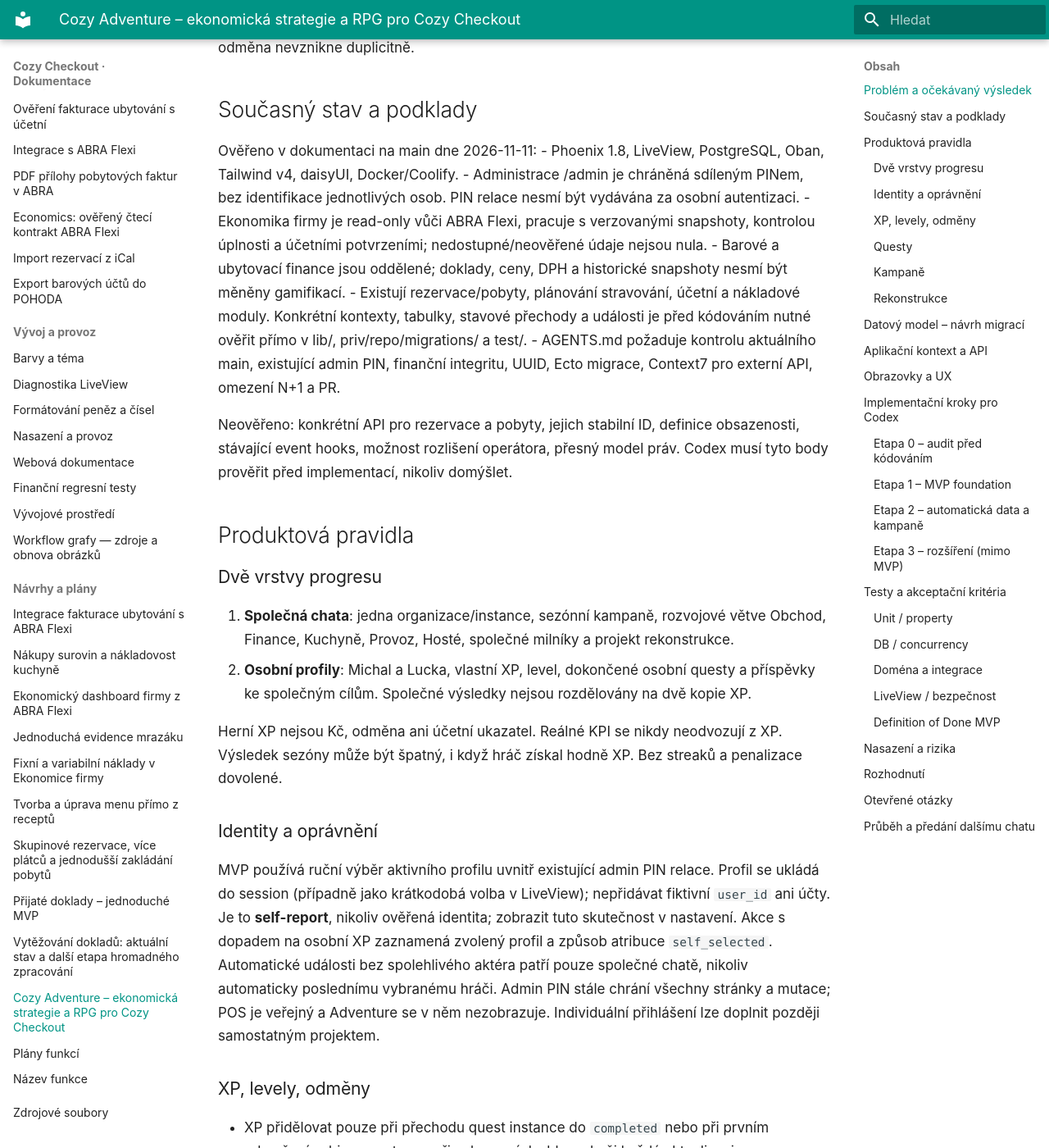
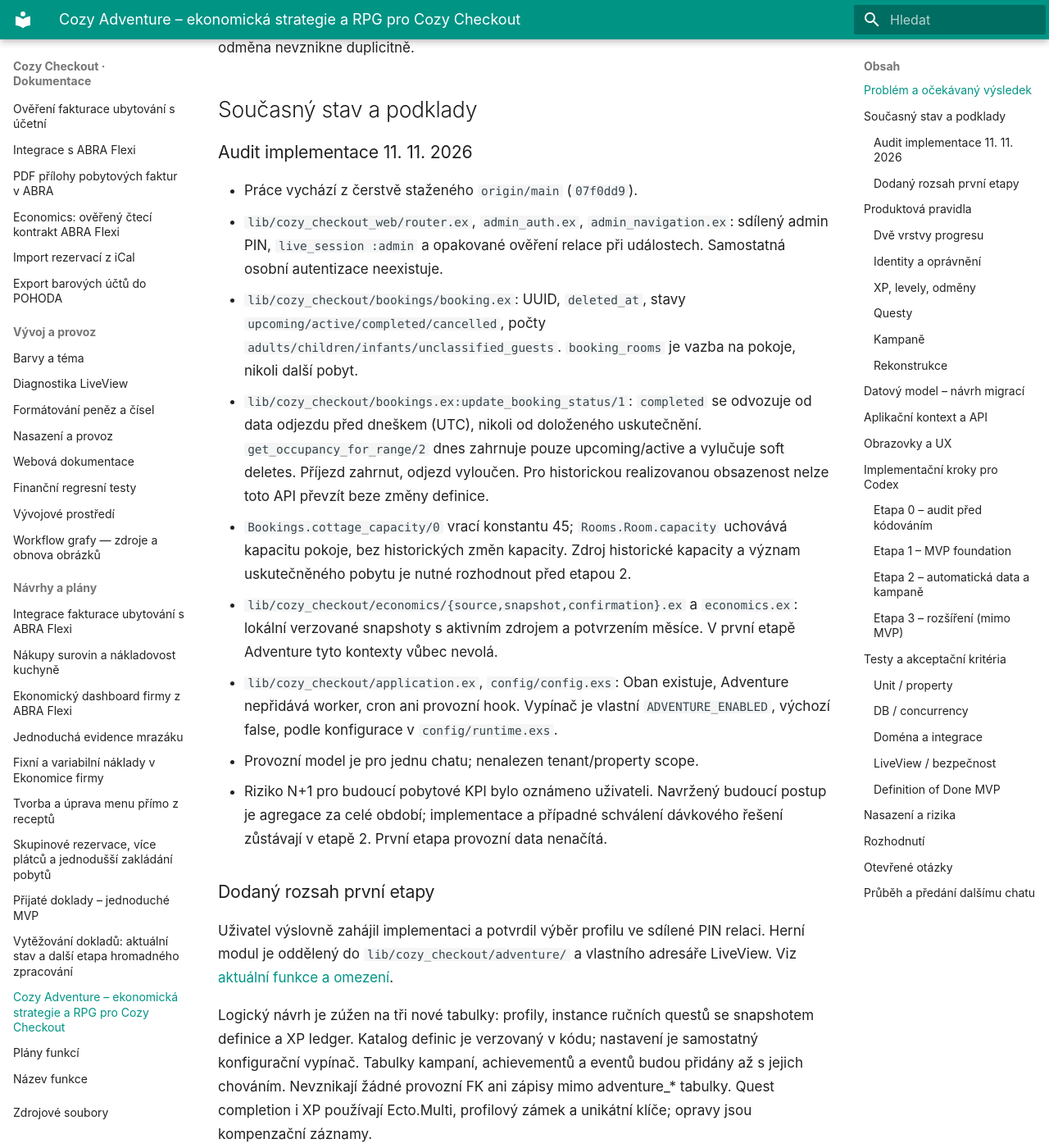
Before and after one commit to michalhorcic/cozy-checkout, an MkDocs documentation site: the page built from docs/plans/2026-11-11-cozy-adventure.md, in a window 1280 px wide and 1400 px high, scrolled down 737 px. Shown: the whole window at 82% size. Built offline with MkDocs 1.6.1 and Material for MkDocs 9.7.7, drawn with Linux system fonts in a browser that asks for light colours; some of the changed text lies outside the part shown.

Commit message:
Add isolated Cozy Adventure foundation with manual quests and XP ledger

```diff
--- a/docs/plans/2026-11-11-cozy-adventure.md
+++ b/docs/plans/2026-11-11-cozy-adventure.md
@@ -1,6 +1,6 @@
 # Cozy Adventure – ekonomická strategie a RPG pro Cozy Checkout
 
-- Stav: návrh, připraveno k revizi; bez implementace
+- Stav: rozpracováno; etapa 1 implementována ve větvi, čeká na CI a kontrolu PR
 - Vytvořeno: 2026-11-11
 - Aktualizováno: 2026-11-11
 - Repozitář: `michalhorcic/cozy-checkout`
@@ -13,6 +13,47 @@
 Úspěch MVP: správce otevře /admin/adventure, zvolí herní profil, vidí společnou sezónu a svůj postup, splní ruční quest, automatický milník se vyhodnotí z existujících dat a žádná odměna nevznikne duplicitně.
 
 ## Současný stav a podklady
+
+### Audit implementace 11. 11. 2026
+
+- Práce vychází z čerstvě staženého `origin/main` (`07f0dd9`).
+- `lib/cozy_checkout_web/router.ex`, `admin_auth.ex`, `admin_navigation.ex`:
+  sdílený admin PIN, `live_session :admin` a opakované ověření relace při
+  událostech. Samostatná osobní autentizace neexistuje.
+- `lib/cozy_checkout/bookings/booking.ex`: UUID, `deleted_at`, stavy
+  `upcoming/active/completed/cancelled`, počty `adults/children/infants/unclassified_guests`.
+  `booking_rooms` je vazba na pokoje, nikoli další pobyt.
+- `lib/cozy_checkout/bookings.ex:update_booking_status/1`: `completed` se
+  odvozuje od data odjezdu před dneškem (UTC), nikoli od doloženého uskutečnění.
+  `get_occupancy_for_range/2` dnes zahrnuje pouze upcoming/active a vylučuje
+  soft deletes. Příjezd zahrnut, odjezd vyloučen. Pro historickou realizovanou
+  obsazenost nelze toto API převzít beze změny definice.
+- `Bookings.cottage_capacity/0` vrací konstantu 45; `Rooms.Room.capacity`
+  uchovává kapacitu pokoje, bez historických změn kapacity. Zdroj historické
+  kapacity a význam uskutečněného pobytu je nutné rozhodnout před etapou 2.
+- `lib/cozy_checkout/economics/{source,snapshot,confirmation}.ex` a
+  `economics.ex`: lokální verzované snapshoty s aktivním zdrojem a potvrzením
+  měsíce. V první etapě Adventure tyto kontexty vůbec nevolá.
+- `lib/cozy_checkout/application.ex`, `config/config.exs`: Oban existuje,
+  Adventure nepřidává worker, cron ani provozní hook. Vypínač je vlastní
+  `ADVENTURE_ENABLED`, výchozí false, podle konfigurace v `config/runtime.exs`.
+- Provozní model je pro jednu chatu; nenalezen tenant/property scope.
+- Riziko N+1 pro budoucí pobytové KPI bylo oznámeno uživateli. Navržený budoucí
+  postup je agregace za celé období; implementace a případné schválení
+  dávkového řešení zůstávají v etapě 2. První etapa provozní data nenačítá.
+
+### Dodaný rozsah první etapy
+
+Uživatel výslovně zahájil implementaci a potvrdil výběr profilu ve sdílené PIN
+relaci. Herní modul je oddělený do `lib/cozy_checkout/adventure/` a vlastního
+adresáře LiveView. Viz [aktuální funkce a omezení](../features/ADVENTURE.md).
+
+Logický návrh je zúžen na tři nové tabulky: profily, instance ručních questů
+se snapshotem definice a XP ledger. Katalog definic je verzovaný v kódu;
+nastavení je samostatný konfigurační vypínač. Tabulky kampaní, achievementů
+a eventů budou přidány až s jejich chováním. Nevznikají žádné provozní FK ani
+zápisy mimo adventure_* tabulky. Quest completion i XP používají Ecto.Multi,
+profilový zámek a unikátní klíče; opravy jsou kompenzační záznamy.
 
 Ověřeno v dokumentaci na main dne 2026-11-11:
 - Phoenix 1.8, LiveView, PostgreSQL, Oban, Tailwind v4, daisyUI, Docker/Coolify.
@@ -108,17 +149,17 @@
 ## Implementační kroky pro Codex
 
 ### Etapa 0 – audit před kódováním
-- [ ] Fetch latest origin/main; zkontrolovat AGENTS.md, router, admin auth, LiveViews, schemas, migrations a testy.
-- [ ] Najít autoritativní zdroj pobytů, statusů, kapacity, obsazenosti a ekonomických snapshotů; sepsat přesný mapping a zdrojové soubory do tohoto plánu.
-- [ ] Zkontrolovat existující identitu uživatele, Oban konfiguraci a přepínání feature flags.
+- [x] Fetch latest origin/main; zkontrolovat AGENTS.md, router, admin auth, LiveViews, schemas, migrations a testy.
+- [x] Najít autoritativní zdroj pobytů, statusů, kapacity, obsazenosti a ekonomických snapshotů; sepsat přesný mapping a zdrojové soubory do tohoto plánu.
+- [x] Zkontrolovat existující identitu uživatele, Oban konfiguraci a přepínání feature flags.
 - [ ] Upozornit na N+1 riziko a navrhnout batch query; před realizací optimalizace vyžadující schválení postupovat podle AGENTS.md.
 - [ ] Vyjasnit otevřené produktové otázky níže.
 
 ### Etapa 1 – MVP foundation
-- [ ] Migrace a schémata s DB constraints; bezpečné seed definice a profily bez duplicit při opakování.
-- [ ] Adventure kontext, XP ledger, level function, atomické splnění ručního questu, audit a deduplikace.
-- [ ] Admin LiveView dashboard, profil switcher a ruční questy; admin PIN guard, vypnutý modul bez veřejných tras.
-- [ ] Feature toggle default off; žádná nová externí služba.
+- [x] Migrace a schémata s DB constraints; bezpečné seed definice a profily bez duplicit při opakování.
+- [x] Adventure kontext, XP ledger, level function, atomické splnění ručního questu, audit a deduplikace.
+- [x] Admin LiveView dashboard, profil switcher a ruční questy; admin PIN guard, vypnutý modul bez veřejných tras.
+- [x] Feature toggle default off; žádná nová externí služba.
 
 ### Etapa 2 – automatická data a kampaně
 - [ ] Read-only stay adapter a testovaná definice lůžkonocí / pobytů.
@@ -186,12 +227,13 @@
 | 2026-11-11 | Společná chata i individuální profily | Zadání uživatele |
 | 2026-11-11 | Moderní dashboard s RPG prvky | Zadání uživatele |
 | 2026-11-11 | Pouze plán, bez implementace | Zadání uživatele |
-| 2026-11-11 | Osobní profil v MVP self-selected, nikoliv autentizovaný | Odvozeno ze současného sdíleného PINu; k potvrzení |
+| 2026-11-11 | Osobní profil v MVP self-selected, nikoliv autentizovaný | Výslovně potvrzeno uživatelem při implementaci |
+| 2026-11-11 | Zahájení implementace, samostatný context a adresář, žádné zpětné zápisy do provozu | Zadání uživatele v implementačním chatu |
 | 2026-11-11 | Automatické XP pouze z ověřených, deduplikovaných událostí | Návrh, k potvrzení |
 
 ## Otevřené otázky
 
-1. Má být výběr osobního profilu bez dalšího PINu dostačující pro MVP? Doporučeno ano, s jasným upozorněním na self-report.
+1. Vyřešeno: výběr osobního profilu bez dalšího PINu je pro MVP dostačující, s jasným upozorněním na self-report.
 2. Kdy přesně začíná a končí zimní kampaň? Navrženo 1. 12.–31. 3., upravitelné.
 3. Mají být ruční questy vytvářeny volně, nebo jen ze šablon? Doporučení: v MVP šablony + jednoduchý jednorázový vlastní quest s limitem XP.
 4. Při zpětném stornu pobytu: má být historický achievement ponechán jako dosažený milník, nebo kompenzován? Doporučení: KPI přepočítat, milník označit jako revoked s auditním záznamem, XP kompenzovat jen při prokazatelně chybném přiznání.
@@ -200,7 +242,13 @@
 
 ## Průběh a předání dalšímu chatu
 
-- Hotovo: návrh produktu, datového modelu, pravidel, obrazovek, integrací, etap a testů.
-- Zbývá: produktová rozhodnutí, audit implementačních souborů, jednotlivé implementační PR.
-- Blokuje: nic pro uložení plánu; otevřené otázky blokují příslušné části implementace.
-- Nejbližší další krok: otevřít tento plán v Codexu, provést Etapu 0, aktualizovat mapování na skutečný kód a před první migrací potvrdit otevřené otázky.
+- Hotovo ve větvi: audit zdrojů, základ etapy 1, samostatný context, migrace,
+  opakovatelný setup, 2 profily, šablony questů, atomické XP, opravné API,
+  admin dashboard/questy/nastavení, default-off flag, dokumentace a testy pro CI.
+- Potvrzeno uživatelem: výběr profilu uvnitř admin PIN relace dostačuje pro MVP.
+- Zbývá: CI a ruční checklist, etapa 2 (kampaně, read-only KPI, achievementy,
+  reconciliation); etapa 3 beze změny. Kompletní MVP zatím není dodané.
+- Před etapou 2 rozhodnout hranice kampaně, význam dokončeného pobytu,
+  historickou kapacitu a pravidla kompenzace automatických milníků.
+- V první etapě pouze pevné šablony; vlastní questy a společné XP odloženy.
+- Testy lokálně nespouštěny podle AGENTS.md; CI ověřuje uživatel.
```
Also changed, not shown: docs/features/ADVENTURE.md (added, +91 -0 lines), docs/plans/README.md (+5 -0 lines), 13 other files.
